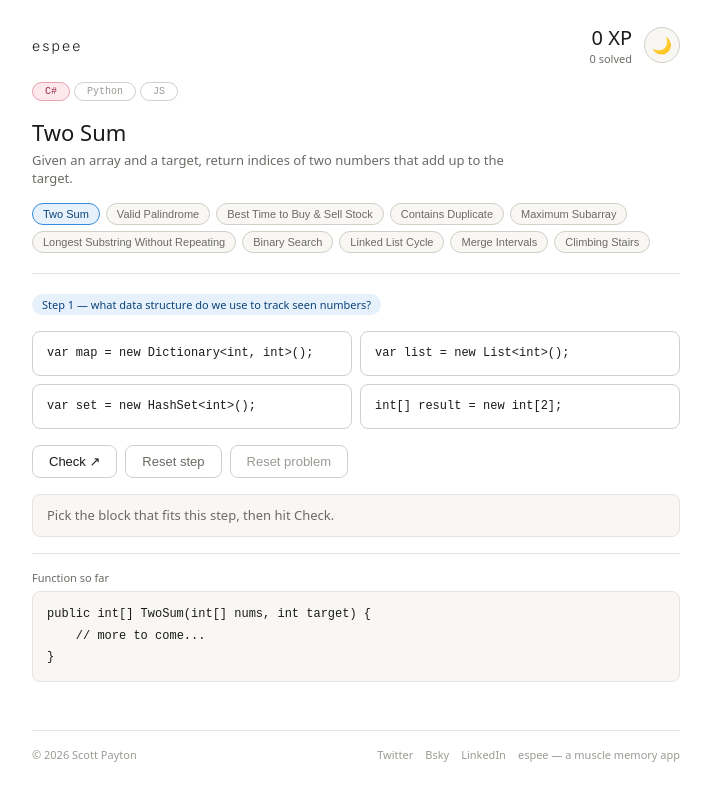
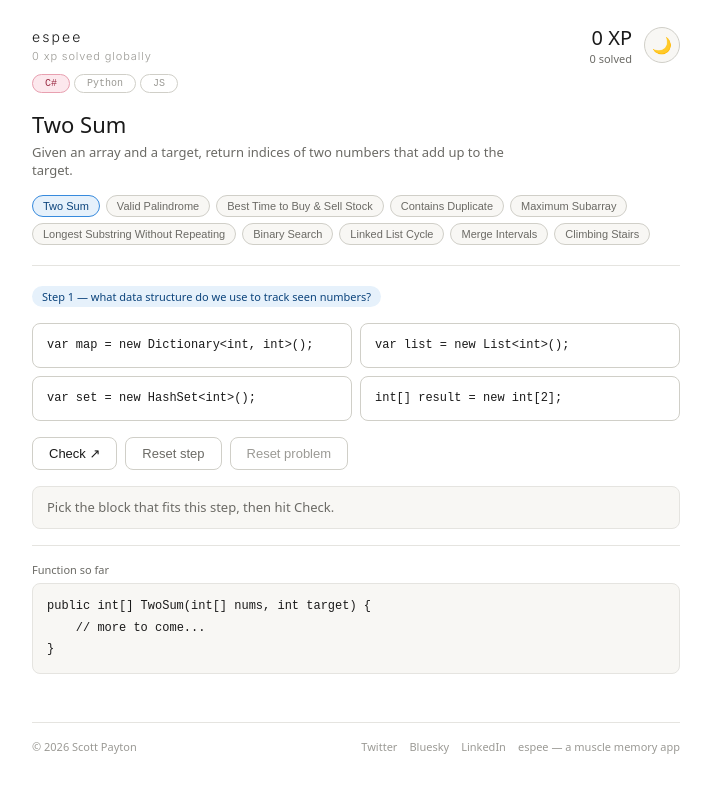
Before and after one commit to scottzero/espee, a React (Vite) app: page / in a window 1280 px wide. Shown: the whole page, without its empty margins (284-995 px from the left). Built offline with nearby package versions, Linux system fonts and the light colour scheme; no server answers; the database is empty.

Commit message:
add global XP counter with Supabase

```diff
--- a/package.json
+++ b/package.json
@@ -10,6 +10,7 @@
     "preview": "vite preview"
   },
   "dependencies": {
+    "@supabase/supabase-js": "^2.105.4",
     "@vercel/analytics": "^2.0.1",
     "react": "^19.2.6",
     "react-dom": "^19.2.6"
--- a/src/App.tsx
+++ b/src/App.tsx
@@ -1,7 +1,20 @@
-import { useState } from 'react'
+import { useState, useEffect } from 'react'
 import { problems } from './data/problems'
 import { loadProgress, markSolved } from './store/progress'
+import { fetchGlobalXP, incrementGlobalXP } from './lib/supabase'
 import ProblemScreen from './components/ProblemScreen'
+
+function animateCounter(from: number, to: number, duration: number, setter: (n: number) => void) {
+  const start = performance.now()
+  function tick(now: number) {
+    const elapsed = now - start
+    const progress = Math.min(elapsed / duration, 1)
+    const eased = 1 - Math.pow(1 - progress, 3)
+    setter(Math.floor(from + (to - from) * eased))
+    if (progress < 1) requestAnimationFrame(tick)
+  }
+  requestAnimationFrame(tick)
+}
 
 export default function App() {
   const [progress, setProgress] = useState(() => loadProgress())
@@ -13,6 +26,15 @@ export default function App() {
     return Object.values(p).reduce((sum, v) => sum + v.timesSolved * 10, 0)
   })
   const [dark, setDark] = useState(false)
+  const [globalXP, setGlobalXP] = useState(0)
+  const [displayXP, setDisplayXP] = useState(0)
+
+  useEffect(() => {
+    fetchGlobalXP().then(xp => {
+      setGlobalXP(xp)
+      animateCounter(0, xp, 2000, setDisplayXP)
+    })
+  }, [])
 
   const filteredProblems = problems.filter(p => p.language === language)
   const currentProblem = filteredProblems[currentIdx] ?? filteredProblems[0]
@@ -33,6 +55,9 @@ export default function App() {
     const newProgress = markSolved(currentProblem.id)
     setProgress(newProgress)
     setXp(prev => prev + 10)
+    setGlobalXP(prev => prev + 10)
+    setDisplayXP(prev => prev + 10)
+    incrementGlobalXP(10)
     const nextIdx = (currentIdx + 1) % filteredProblems.length
     setCurrentIdx(nextIdx)
     setProblemKey(k => k + 1)
@@ -52,8 +77,9 @@ export default function App() {
         display: 'flex',
         justifyContent: 'space-between',
         alignItems: 'center',
-        marginBottom: '16px',
+        marginBottom: '8px',
       }}>
+        <div style={{ display: 'flex', flexDirection: 'column', gap: '4px' }}>
           <span style={{
             fontSize: '14px',
             fontWeight: 300,
@@ -63,6 +89,16 @@ export default function App() {
           }}>
             espee
           </span>
+          <span style={{
+            fontSize: '11px',
+            fontWeight: 300,
+            letterSpacing: '0.08em',
+            color: 'var(--text-muted)',
+            fontFamily: 'Inter, system-ui, sans-serif',
+          }}>
+            {displayXP.toLocaleString()} xp solved globally
+          </span>
+        </div>
         <div style={{ display: 'flex', alignItems: 'center', gap: '12px' }}>
           <div style={{ textAlign: 'right' }}>
             <div style={{ fontSize: '20px', fontWeight: 500, color: 'var(--text-primary)' }}>{xp} XP</div>
@@ -173,6 +209,7 @@ export default function App() {
           onSolved={handleSolved}
         />
       </div>
+
       {/* Footer */}
       <div style={{
         marginTop: '48px',
@@ -187,11 +224,12 @@ export default function App() {
         </span>
         <div style={{ display: 'flex', gap: '12px', alignItems: 'center' }}>
           <a href="https://x.com/espeeapp" target="_blank" rel="noopener noreferrer" style={{ fontSize: '11px', color: 'var(--text-muted)', textDecoration: 'none' }}>Twitter</a>
-          <a href="https://bsky.app/profile/espeeapp.bsky.social" target="_blank" rel="noopener noreferrer" style={{ fontSize: '11px', color: 'var(--text-muted)', textDecoration: 'none' }}>Bsky</a>
-          <a href="https://www.linkedin.com/in/scottpayton1337/?skipRedirect=true" target="_blank" rel="noopener noreferrer" style={{ fontSize: '11px', color: 'var(--text-muted)', textDecoration: 'none' }}>LinkedIn</a>
+          <a href="https://bsky.app/profile/espeeapp.bsky.social" target="_blank" rel="noopener noreferrer" style={{ fontSize: '11px', color: 'var(--text-muted)', textDecoration: 'none' }}>Bluesky</a>
+          <a href="https://www.linkedin.com/in/scottpayton1337/" target="_blank" rel="noopener noreferrer" style={{ fontSize: '11px', color: 'var(--text-muted)', textDecoration: 'none' }}>LinkedIn</a>
           <span style={{ fontSize: '11px', color: 'var(--text-muted)' }}>espee — a muscle memory app</span>
         </div>
       </div>
+
     </div>
   )
 }
--- /dev/null
+++ b/src/lib/supabase.ts
@@ -0,0 +1,23 @@
+import { createClient } from '@supabase/supabase-js'
+
+const supabaseUrl = import.meta.env.VITE_SUPABASE_URL
+const supabaseKey = import.meta.env.VITE_SUPABASE_ANON_KEY
+
+export const supabase = createClient(supabaseUrl, supabaseKey)
+
+export async function fetchGlobalXP(): Promise<number> {
+  const { data, error } = await supabase
+    .from('global_stats')
+    .select('total_xp')
+    .single()
+  if (error) return 0
+  return data?.total_xp ?? 0
+}
+
+export async function incrementGlobalXP(amount: number): Promise<void> {
+  const current = await fetchGlobalXP()
+  await supabase
+    .from('global_stats')
+    .update({ total_xp: current + amount })
+    .eq('total_xp', current)
+}
```
Also changed, not shown: 2 other files (tests, documents, lock files or other folders). Lines whose indentation alone changed are shown as unchanged.
